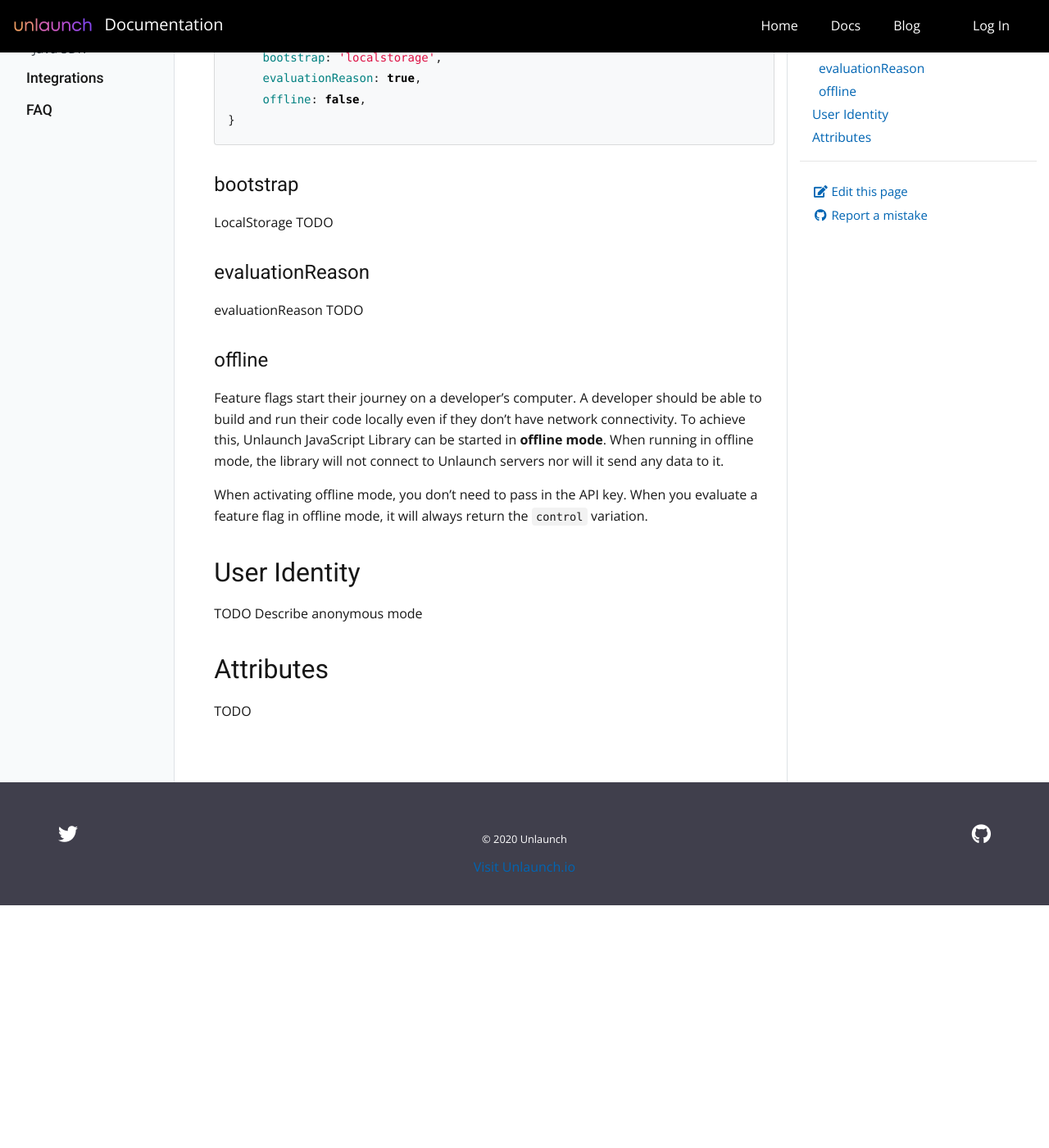
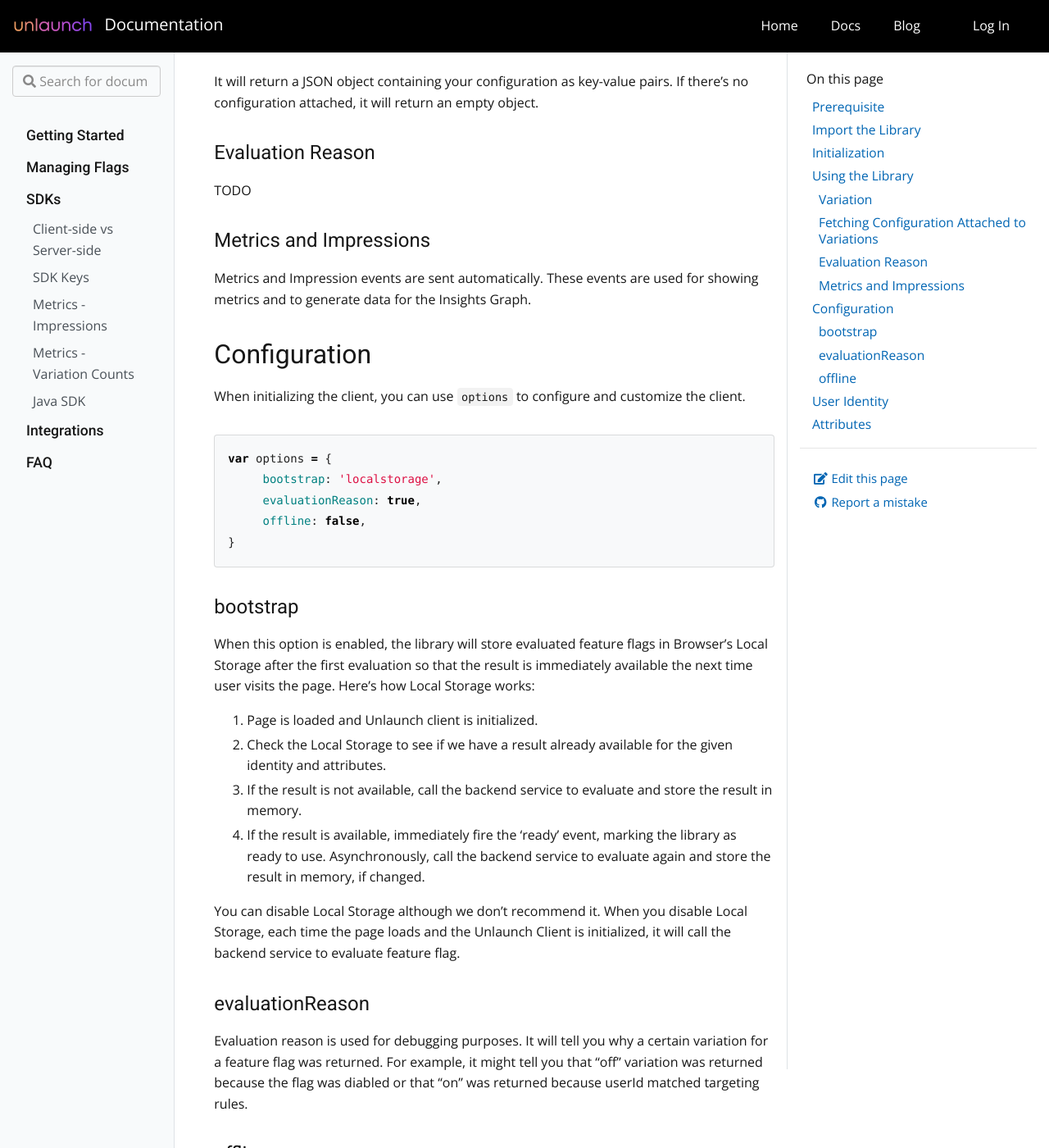
Before and after one commit to unlaunch/documentation, a Jekyll site: the page built from _docs/sdks/javascript-library.md, in a window 1280 px wide and 1400 px high, scrolled down 3172 px. Shown: the whole window at 82% size. Built offline with Jekyll 4.4.1, drawn with Linux system fonts in a browser that asks for light colours; before the commit the page ends 4276 px from its top, so only the background shows below that; some of the changed text lies outside the part shown.

Commit message:
improve javascript, java and go posts

````diff
--- a/_docs/sdks/javascript-library.md
+++ b/_docs/sdks/javascript-library.md
@@ -24,8 +24,10 @@
 To load the JavaScript Library, include the following in the `<head>` or `<body>` tag of your webpage.
 
 ```html
-<script crossorigin="anonymous" src="https://unpkg.com/..."></script>
+<script crossorigin="anonymous" src="https://unpkg.com/unlaunch-js-client-lib@0.0.3"></script>
 ```
+
+You can also import the client to be used in a Node.js project by running `npm install unlaunch-js-client-lib`. This is not recommended and you should use the Unlaunch [Nodejs SDK](nodejs-sdk) instead.
 
 ## Initialization
 
@@ -81,13 +83,27 @@
 ## Using the Library
 
 ### Variation
-TODO
+The `variation()` method will return the variation for the feature flag. It's method signature is:
+
+```javascript
+unlaunchclient.variation(flagKey)
+```
+
+It only takes the `flagKey` as argument. It will return the variation for the flag. This method will never throw an error. If there's an error such as no internet connection or flag not found, it will return a special string value: `control`.
+
+### Fetching Configuration Attached to Variations
+To get configuration (key-value properties) attached to variations. It's method signature is:
+
+```javascript
+unlaunchclient.variationConfiguration(flagKey)
+```
+
+It will return a JSON object containing your configuration as key-value pairs. If there's no configuration attached, it will return an empty object.
+
 
 ### Evaluation Reason
 TODO
 
-### Fetching Configuration Attached to Variations
-TODO
 
 ### Metrics and Impressions
 Metrics and Impression events are sent automatically. These events are used for showing metrics and to generate data for the Insights Graph.
@@ -105,10 +121,17 @@
 ```
 
 ### bootstrap
-LocalStorage TODO
+When this option is enabled, the library will store evaluated feature flags in Browser's Local Storage after the first evaluation so that the result is immediately available the next time user visits the page. Here's how Local Storage works:
+
+1. Page is loaded and Unlaunch client is initialized.
+2. Check the Local Storage to see if we have a result already available for the given identity and attributes.
+3. If the result is not available, call the backend service to evaluate and store the result in memory.
+4. If the result is available, immediately fire the 'ready' event, marking the library as ready to use. Asynchronously, call the backend service to evaluate again and store the result in memory, if changed.
+
+You can disable Local Storage although we don't recommend it. When you disable Local Storage, each time the page loads and the Unlaunch Client is initialized, it will call the backend service to evaluate feature flag.
 
 ### evaluationReason
-evaluationReason TODO
+Evaluation reason is used for debugging purposes. It will tell you why a certain variation for a feature flag was returned. For example, it might tell you that "off" variation was returned because the flag was diabled or that "on" was returned because userId matched targeting rules.
 
 ### offline
 Feature flags start their journey on a developer's computer. A developer should be able to build and run their code locally even if they don't have network connectivity. To achieve this, Unlaunch JavaScript Library can be started in **offline mode**. When running in offline mode, the library will not connect to Unlaunch servers nor will it send any data to it.
````
Also changed, not shown: _docs/sdks/go-sdk.md (added, +10 -0 lines), _docs/sdks/java-sdk.md (+13 -1 lines).
